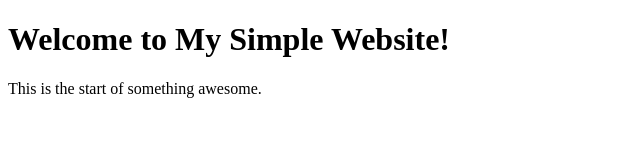
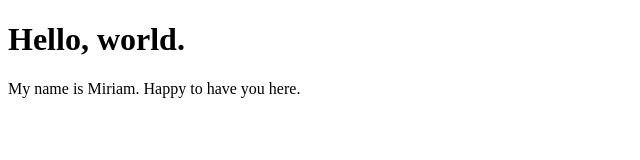
Before and after one commit to hellomirhere/metaphor, a plain HTML site: page index.html in a window 1280 px wide. Shown: the whole page, without its empty margins (0-640 px from the left). Drawn offline with Linux system fonts and the light colour scheme.

Commit message:
Updated text on homepage

```diff
--- a/index.html
+++ b/index.html
@@ -6,7 +6,7 @@
     <title>My Simple Website</title>
 </head>
 <body>
-    <h1>Welcome to My Simple Website!</h1>
-    <p>This is the start of something awesome.</p>
+    <h1>Hello, world.</h1>
+    <p>My name is Miriam. Happy to have you here.</p>
 </body>
 </html>
```
